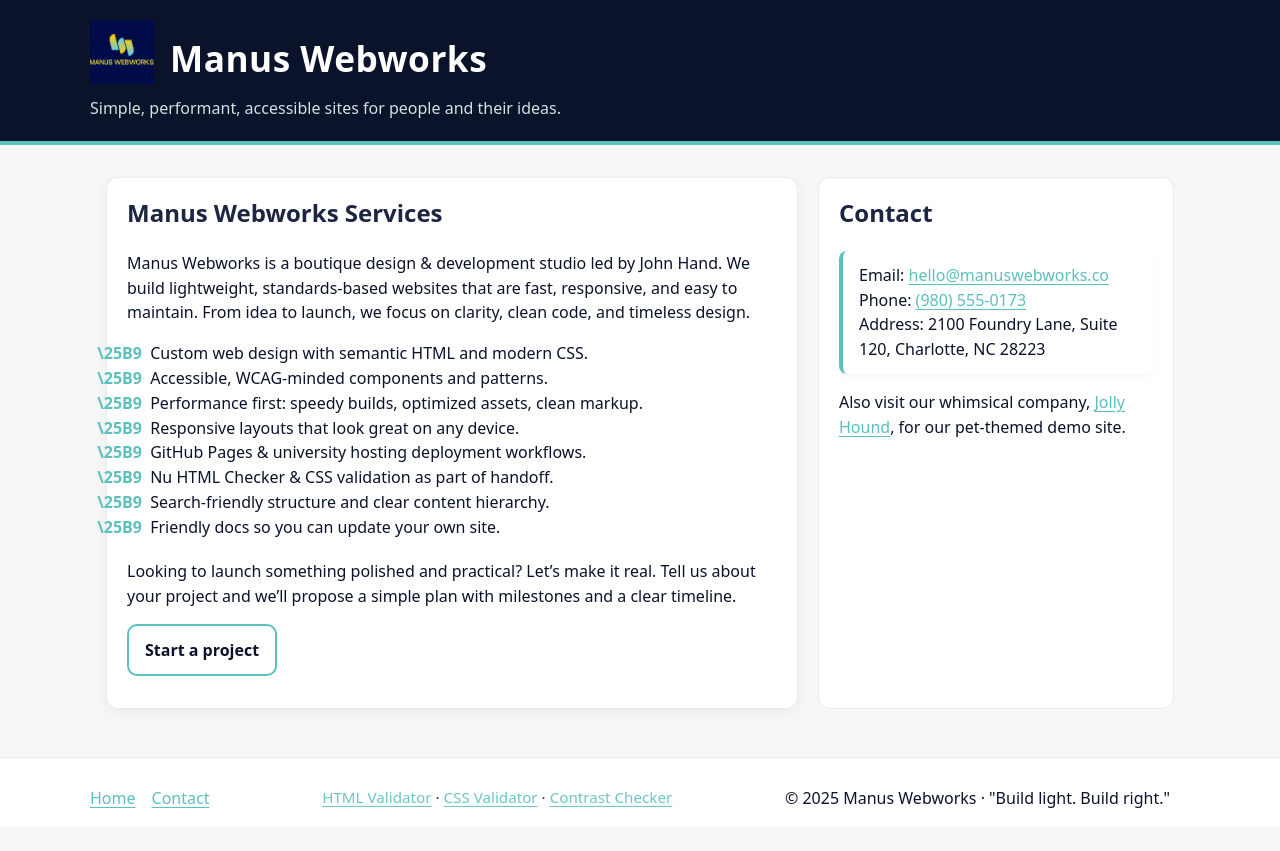
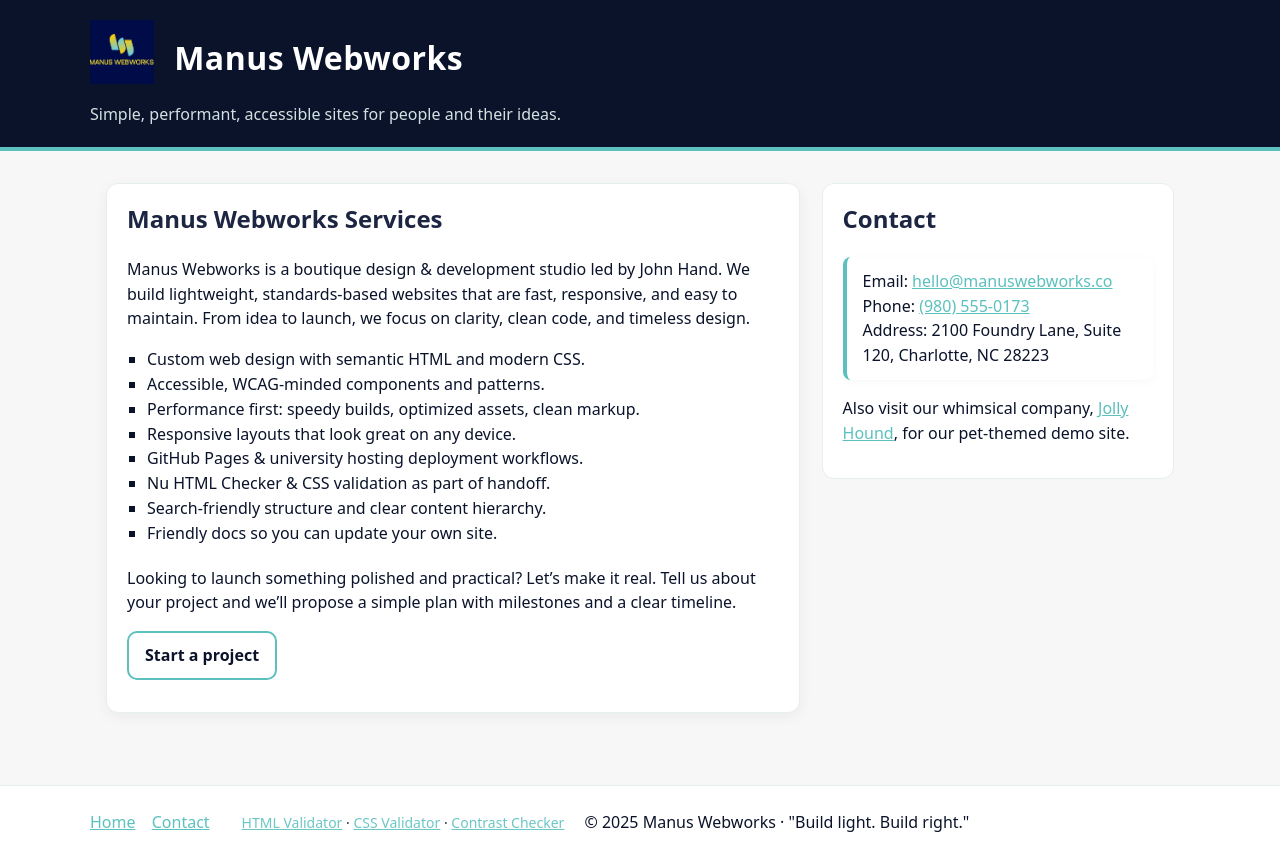
Before and after one commit to TheQuantifier/TheQuantifier.github.io, a plain HTML site: page itis3135/manuswebworks.co/index.html in a window 1280 px wide. Before the commit the page ends 826 px from the top, so only its background shows below. Drawn offline with Linux system fonts and the light colour scheme.

Commit message:
Fixed CSS Errors

```diff
--- a/itis3135/manuswebworks.co/index.html
+++ b/itis3135/manuswebworks.co/index.html
@@ -3,178 +3,166 @@
 <head>
   <meta charset="utf-8" />
   <meta name="viewport" content="width=device-width, initial-scale=1" />
-  <!-- Accumulus (required) -->
+  <!-- Accumulus accessibility & linting kit -->
   <script src="https://lint.page/kit/4d0fe3.js" crossorigin="anonymous"></script>
-  <!-- Site CSS -->
   <title>Manus Webworks – Design & Development</title>
 
-  <!-- Color palette generated with Coolors:
-       https://coolors.co/0b132b-1c2541-3a506b-5bc0be-6fffe9
-       Primary dark: #0B132B
-       Deep blue:    #1C2541
-       Slate blue:   #3A506B
-       Teal:         #5BC0BE
-       Mint:         #6FFFE9
-  -->
   <style>
-    :root {
-      --ink-900: #0b132b;
-      --ink-800: #1c2541;
-      --ink-600: #3a506b;
-      --mint-400: #6fffe9;
-      --teal-400: #5bc0be;
-      --paper: #f7f7f7;
-      --paper-2: #ffffff;
+    /* ---------- Global Reset & Typography ---------- */
+    * { box-sizing: border-box; }
+    html, body { height: 100%; }
+
+    body {
+      margin: 0;
+      font-family: system-ui, -apple-system, "Segoe UI", Roboto, Ubuntu, Cantarell, "Helvetica Neue", Arial;
+      line-height: 1.55;
+      color: #0b132b;   /* dark ink */
+      background: #f7f7f7; /* light paper */
     }
 
-    * { box-sizing: border-box; }
-    html, body { height: 100%; }
-    body {
-      margin: 0;
-      font-family: system-ui, -apple-system, Segoe UI, Roboto, Ubuntu, Cantarell, "Helvetica Neue", Arial, "Apple Color Emoji", "Segoe UI Emoji";
-      line-height: 1.55;
-      color: var(--ink-900);
-      background: var(--paper);
-    }
-    a { color: var(--teal-400); text-underline-offset: 0.2em; }
-    a:hover { color: var(--mint-400); }
+    a { color: #5bc0be; text-decoration: underline; }
+    a:hover { color: #6fffe9; }
     img { display: block; }
 
-    /* ---------------- Header ---------------- */
+    /* ---------- Header ---------- */
     header {
-      background: var(--ink-900);
-      color: white;
-      padding: 1.25rem 1rem;
-      border-bottom: 4px solid var(--teal-400);
+      background: #0b132b;
+      color: #ffffff;
+      padding: 20px 16px;
+      border-bottom: 4px solid #5bc0be;
     }
+
     .brand {
       max-width: 1100px;
       margin: 0 auto;
-      display: grid;
-      grid-template-columns: auto 1fr;
-      align-items: center;
+      white-space: nowrap; /* keeps logo + title inline */
     }
-    .brand-item { margin-bottom: 0.75rem; }
-    .brand .brand-item { margin-right: 1rem; }
+
+    .brand-item {
+      display: inline-block;
+      vertical-align: middle;
+      margin: 0 16px 12px 0;
+      white-space: normal;
+    }
+
     .brand-title {
       margin: 0;
-      font-size: clamp(1.4rem, 2.2vw + 1rem, 2.2rem);
+      font-size: 32px;
       letter-spacing: 0.5px;
     }
+
     .tagline {
-      grid-column: 1 / -1;
-      margin: 0;
-      margin-right: 0; /* override header spacing */
-      font-size: 1rem;
+      display: block;
+      margin-top: 6px;
       color: #e8f8f6;
       opacity: 0.9;
+      font-size: 16px;
     }
 
-    /* ---------------- Main ---------------- */
+    /* ---------- Main Content ---------- */
     main {
       max-width: 1100px;
       margin: 0 auto;
-      padding: 2rem 1rem 3rem;
+      padding: 32px 16px 48px 16px;
     }
-    h2 { color: var(--ink-800); margin-top: 0; }
+
+    h2 {
+      color: #1c2541;
+      margin-top: 0;
+      font-size: 24px;
+    }
 
     .hero {
-      background: linear-gradient(135deg, var(--paper-2), #eefaf9);
+      background: #ffffff;
       border: 1px solid #e6eef0;
       border-radius: 14px;
-      padding: 1.25rem 1.25rem 0.75rem;
-      box-shadow: 0 4px 14px rgba(0,0,0,0.05);
-      margin-bottom: 1.5rem;
+      padding: 20px;
+      margin-bottom: 24px;
+      box-shadow: 0 4px 14px rgba(0, 0, 0, 0.05);
     }
 
-    .grid {
-      display: grid;
-      grid-template-columns: 1fr;
-    }
-    .grid-item { margin-bottom: 1.25rem; }
-
+    /* Float-based two-column layout for wide screens */
     @media screen and (min-width: 820px) {
-      .grid { grid-template-columns: 2fr 1fr; }
-      .grid-item {
-        margin-bottom: 0;
-        margin-right: 1.25rem;
-      }
-      .grid-item:last-child {
-        margin-right: 0; /* avoid extra space after last column */
-      }
+      .layout:after { content: ""; display: block; clear: both; }
+      .main-col { float: left; width: 65%; margin-right: 2%; }
+      .side-col { float: left; width: 33%; }
     }
 
     ul {
-      padding-left: 1.2rem;
-      margin: 0.2rem 0 1.2rem;
-      list-style-position: outside;
-    }
-    ul li { padding-left: 0.25rem; }
-    ul li::marker {
-      content: "\\25B9 ";  /* Unicode U+25B9: small right-pointing triangle */
-      color: var(--teal-400);
-      font-weight: 700;
+      padding-left: 20px;
+      margin: 4px 0 20px 0;
+      list-style-type: square;
     }
 
     .panel {
-      background: var(--paper-2);
+      background: #ffffff;
       border: 1px solid #e6eef0;
       border-radius: 12px;
-      padding: 1rem 1.25rem;
+      padding: 16px 20px;
     }
 
     .cta {
       display: inline-block;
-      padding: 0.7rem 1rem;
+      padding: 10px 16px;
       border-radius: 10px;
-      border: 2px solid var(--teal-400);
-      color: var(--ink-900);
-      background: white;
+      border: 2px solid #5bc0be;
+      color: #0b132b;
+      background: #ffffff;
       text-decoration: none;
       font-weight: 600;
     }
-    .cta:hover { background: var(--mint-400); color: #0a0d1a; border-color: var(--mint-400); }
+    .cta:hover {
+      background: #6fffe9;
+      color: #0a0d1a;
+      border-color: #6fffe9;
+    }
 
     address {
       font-style: normal;
       background: #ffffff;
-      border-left: 4px solid var(--teal-400);
-      padding: 0.75rem 1rem;
+      border-left: 4px solid #5bc0be;
+      padding: 12px 16px;
       border-radius: 8px;
-      box-shadow: 0 2px 10px rgba(0,0,0,0.03);
+      box-shadow: 0 2px 10px rgba(0, 0, 0, 0.03);
     }
 
-    /* ---------------- Footer ---------------- */
+    /* ---------- Footer ---------- */
     footer {
-      background: var(--paper-2);
+      background: #ffffff;
       border-top: 1px solid #e6eef0;
-      padding: 1rem;
+      padding: 16px;
     }
+
     .footer-inner {
       max-width: 1100px;
       margin: 0 auto;
-      display: flex;
-      flex-wrap: wrap;
-      align-items: center;
-      justify-content: space-between;
+      font-size: 0; /* collapses inline-block gaps */
     }
-    .footer-inner > * { margin: 0.75rem 1.25rem 0 0; }
 
-    .foot-menu {
-      display: flex;
-      flex-wrap: wrap;
+    .footer-block {
+      display: inline-block;
+      vertical-align: middle;
+      font-size: 16px;
+      margin: 8px 20px 0 0;
     }
-    .foot-menu a { margin-right: 1rem; }
-    .foot-menu a:last-child { margin-right: 0; }
 
-    .val-links { opacity: 0.9; font-size: 0.95rem; }
+    .foot-menu a { margin-right: 12px; }
+    .val-links { opacity: 0.9; font-size: 14px; }
 
-    /* ---------------- A11y ---------------- */
+    /* ---------- Accessibility ---------- */
     .skip-link {
-      position: absolute; left: -999px; top: auto;
+      position: absolute;
+      left: -999px;
+      top: auto;
     }
     .skip-link:focus {
-      left: 1rem; top: 1rem; background: #fff; color: #000; padding: 0.5rem 0.75rem; border-radius: 8px; outline: 3px solid var(--mint-400);
+      left: 16px;
+      top: 16px;
+      background: #ffffff;
+      color: #000000;
+      padding: 8px 12px;
+      border-radius: 8px;
+      outline: 3px solid #6fffe9;
     }
   </style>
 </head>
@@ -185,12 +173,14 @@
     <div class="brand">
       <img class="brand-item" src="images/manus-logo.png" alt="Manus Webworks geometric M logo" width="64" height="64" />
       <h1 class="brand-title brand-item">Manus Webworks</h1>
-      <p class="tagline brand-item">Simple, performant, accessible sites for people and their ideas.</p>
+      <span class="tagline">Simple, performant, accessible sites for people and their ideas.</span>
     </div>
   </header>
 
-  <main id="main" class="grid">
-    <section class="hero panel grid-item">
+  <main id="main">
+    <div class="layout">
+      <!-- Main column (services) -->
+      <section class="hero panel main-col">
         <h2>Manus Webworks Services</h2>
         <p>
           Manus Webworks is a boutique design & development studio led by John Hand. We build lightweight,
@@ -214,7 +204,8 @@
         <p><a class="cta" href="#contact">Start a project</a></p>
       </section>
 
-    <aside class="panel grid-item" aria-labelledby="contact">
+      <!-- Side column (contact info) -->
+      <aside class="panel side-col" aria-labelledby="contact">
         <h2 id="contact">Contact</h2>
         <address>
           Email: <a href="mailto:hello@manuswebworks.co">hello@manuswebworks.co</a><br />
@@ -222,30 +213,38 @@
           Address: 2100 Foundry Lane, Suite 120, Charlotte, NC 28223
         </address>
         <p>
-        Also visit our whimsical company, <a href="../jolly-hound/index.html">Jolly Hound</a>, for our pet-themed demo site.
+          Also visit our whimsical company,
+          <a href="../jolly-hound/index.html">Jolly Hound</a>,
+          for our pet-themed demo site.
         </p>
       </aside>
+    </div>
   </main>
 
   <footer>
     <div class="footer-inner">
+      <div class="footer-block">
         <nav class="foot-menu" aria-label="Footer">
           <a href="#main">Home</a>
           <a href="#contact">Contact</a>
         </nav>
-      <div class="val-links">
+      </div>
+      <div class="footer-block val-links">
         <a href="https://validator.w3.org/nu/" rel="noopener" target="_blank">HTML Validator</a>
         ·
         <a href="https://jigsaw.w3.org/css-validator/" rel="noopener" target="_blank">CSS Validator</a>
         ·
         <a href="https://webaim.org/resources/contrastchecker/" rel="noopener" target="_blank">Contrast Checker</a>
       </div>
-      <div>
-        <span aria-hidden="true">©</span> <time id="year">2025</time> Manus Webworks · "Build light. Build right."
+      <div class="footer-block">
+        <span aria-hidden="true">©</span>
+        <time id="year">2025</time>
+        Manus Webworks · "Build light. Build right."
       </div>
     </div>
   </footer>
 
+  <!-- Updates © year automatically -->
   <script>
     document.getElementById('year').textContent = new Date().getFullYear();
   </script>
```
Lines whose indentation alone changed are shown as unchanged.
